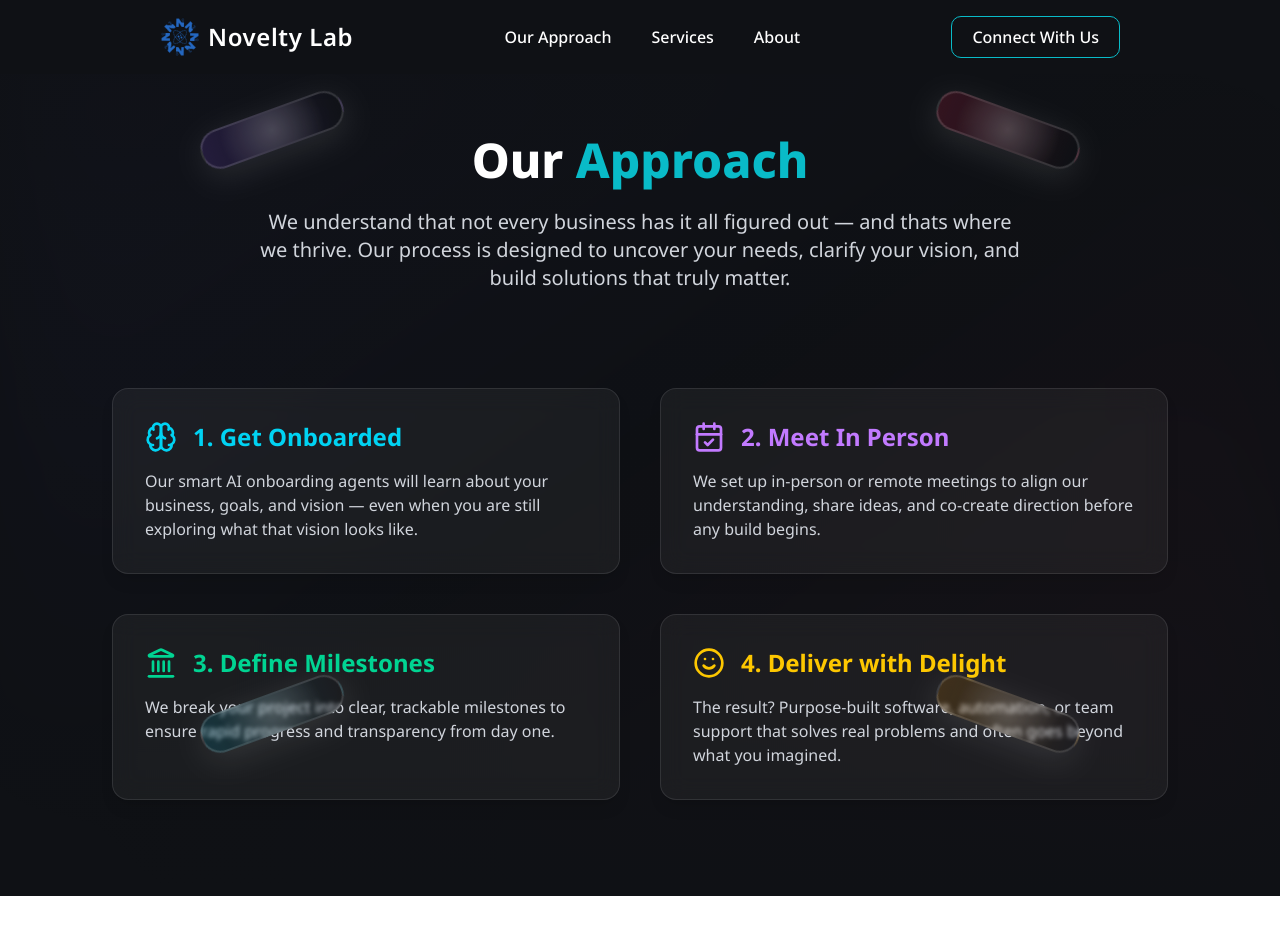
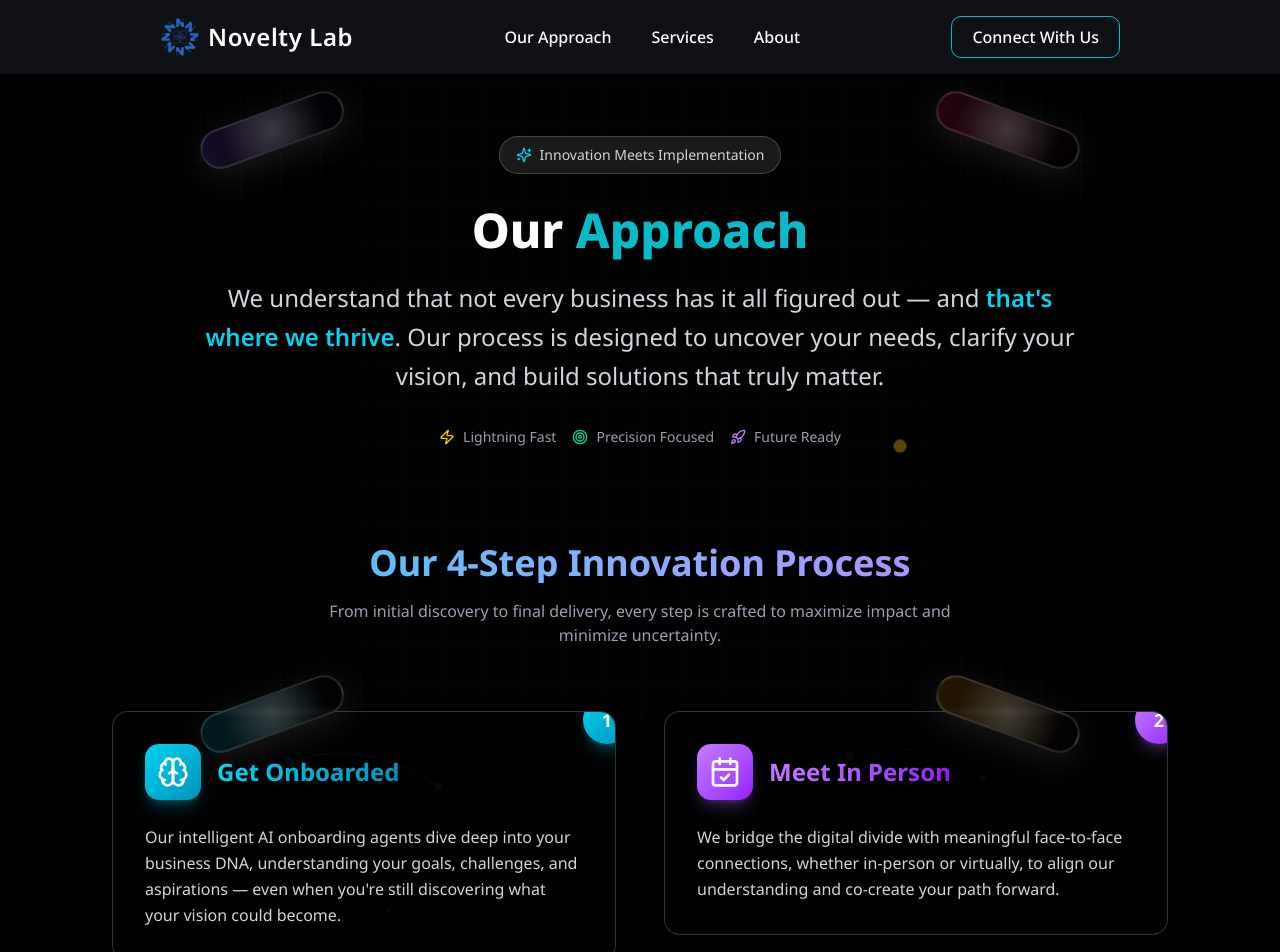
Before and after one commit to rupeshbug/novelty_lab_website, a Next.js app: page /approach in a window 1280 px wide. Shown: the top 952 px of the page. Before the commit the page ends 896 px from the top, so only its background shows below. Built offline with nearby package versions, Linux system fonts and the light colour scheme.

Commit message:
minor changes

```diff
--- a/src/app/approach/page.tsx
+++ b/src/app/approach/page.tsx
@@ -1,85 +1,331 @@
 "use client";
 
 import Navbar from "../components/Navbar";
-import { Brain, CalendarCheck, Landmark, Smile } from "lucide-react";
+import {
+  Brain,
+  CalendarCheck,
+  Landmark,
+  Smile,
+  Sparkles,
+  Zap,
+  Target,
+  Rocket,
+} from "lucide-react";
+import { useState, useEffect } from "react";
+
+// Blinking particles component
+const BlinkingParticles = () => {
+  const particles = [
+    { id: 1, x: 15, y: 25, color: "cyan-400", delay: 0 },
+    { id: 2, x: 85, y: 40, color: "purple-400", delay: 1 },
+    { id: 3, x: 25, y: 70, color: "emerald-400", delay: 2 },
+    { id: 4, x: 70, y: 80, color: "yellow-400", delay: 0.5 },
+  ];
+
+  return (
+    <div className="absolute inset-0 overflow-hidden pointer-events-none">
+      {particles.map((particle) => (
+        <div
+          key={particle.id}
+          className={`absolute w-2 h-2 bg-${particle.color} rounded-full animate-ping`}
+          style={{
+            left: `${particle.x}%`,
+            top: `${particle.y}%`,
+            animationDelay: `${particle.delay}s`,
+          }}
+        />
+      ))}
+    </div>
+  );
+};
+
+// Animated background grid
+const AnimatedGrid = () => {
+  return (
+    <div className="absolute inset-0 opacity-10">
+      <div className="absolute inset-0 bg-gradient-to-r from-transparent via-cyan-500/10 to-transparent animate-pulse" />
+      <svg className="w-full h-full" xmlns="http://www.w3.org/2000/svg">
+        <defs>
+          <pattern
+            id="grid"
+            width="40"
+            height="40"
+            patternUnits="userSpaceOnUse"
+          >
+            <path
+              d="M 40 0 L 0 0 0 40"
+              fill="none"
+              stroke="currentColor"
+              strokeWidth="1"
+              opacity="0.3"
+            />
+          </pattern>
+        </defs>
+        <rect
+          width="100%"
+          height="100%"
+          fill="url(#grid)"
+          className="text-cyan-400/20"
+        />
+      </svg>
+    </div>
+  );
+};
+
+// Interactive step card component
+const StepCard = ({
+  step,
+  icon: Icon,
+  title,
+  description,
+  color,
+  index,
+}: {
+  step: number;
+  icon: never;
+  title: string;
+  description: string;
+  color: "cyan" | "purple" | "emerald" | "yellow";
+  index: number;
+}) => {
+  const [isHovered, setIsHovered] = useState(false);
+  const [isVisible, setIsVisible] = useState(false);
+
+  useEffect(() => {
+    const timer = setTimeout(() => setIsVisible(true), index * 200);
+    return () => clearTimeout(timer);
+  }, [index]);
+
+  const colorClasses = {
+    cyan: "from-cyan-400 to-cyan-600 shadow-cyan-400/25",
+    purple: "from-purple-400 to-purple-600 shadow-purple-400/25",
+    emerald: "from-emerald-400 to-emerald-600 shadow-emerald-400/25",
+    yellow: "from-yellow-400 to-yellow-600 shadow-yellow-400/25",
+  };
+
+  return (
+    <div
+      className={`relative group transition-all duration-700 ${
+        isVisible ? "opacity-100 translate-y-0" : "opacity-0 translate-y-8"
+      }`}
+      onMouseEnter={() => setIsHovered(true)}
+      onMouseLeave={() => setIsHovered(false)}
+    >
+      {/* Glow effect */}
+      <div
+        className={`absolute -inset-1 bg-gradient-to-r ${colorClasses[color]} rounded-2xl blur opacity-0 group-hover:opacity-75 transition duration-1000`}
+      />
+
+      {/* Main card */}
+      <div className="relative bg-black/40 backdrop-blur-xl border border-white/20 p-8 rounded-2xl shadow-2xl overflow-hidden transform transition-all duration-500 hover:scale-105 hover:rotate-1">
+        {/* Background pattern */}
+        <div className="absolute inset-0 opacity-5">
+          <svg className="w-full h-full" viewBox="0 0 100 100">
+            <circle
+              cx="20"
+              cy="20"
+              r="2"
+              fill="currentColor"
+              className={`text-${color}-400`}
+            />
+            <circle
+              cx="80"
+              cy="30"
+              r="1.5"
+              fill="currentColor"
+              className={`text-${color}-400`}
+            />
+            <circle
+              cx="60"
+              cy="80"
+              r="1"
+              fill="currentColor"
+              className={`text-${color}-400`}
+            />
+            <path
+              d="M20,20 Q50,10 80,30"
+              stroke="currentColor"
+              strokeWidth="0.5"
+              fill="none"
+              className={`text-${color}-400`}
+            />
+          </svg>
+        </div>
+
+        {/* Step number */}
+        <div
+          className={`absolute -top-4 -right-4 w-12 h-12 bg-gradient-to-br ${colorClasses[color]} rounded-full flex items-center justify-center text-white font-bold text-lg shadow-lg`}
+        >
+          {step}
+        </div>
+
+        {/* Icon with animation */}
+        <div className="flex items-center gap-4 mb-6">
+          <div
+            className={`p-3 rounded-xl bg-gradient-to-br ${
+              colorClasses[color]
+            } shadow-lg transform transition-transform duration-300 ${
+              isHovered ? "rotate-12 scale-110" : ""
+            }`}
+          >
+            <Icon className="w-8 h-8 text-white" />
+          </div>
+          <h2
+            className={`text-2xl font-bold bg-gradient-to-r ${colorClasses[color]} bg-clip-text text-transparent`}
+          >
+            {title}
+          </h2>
+        </div>
+
+        {/* Description */}
+        <p className="text-gray-300 leading-relaxed transition-all duration-300 group-hover:text-gray-200">
+          {description}
+        </p>
+
+        {/* Animated border */}
+        <div
+          className={`absolute inset-x-0 bottom-0 h-1 bg-gradient-to-r ${colorClasses[color]} transform scale-x-0 group-hover:scale-x-100 transition-transform duration-500 origin-left`}
+        />
+      </div>
+    </div>
+  );
+};
 
 export default function OurApproachPage() {
+  const steps = [
+    {
+      step: 1,
+      icon: Brain,
+      title: "Get Onboarded",
+      description:
+        "Our intelligent AI onboarding agents dive deep into your business DNA, understanding your goals, challenges, and aspirations — even when you're still discovering what your vision could become.",
+      color: "cyan",
+    },
+    {
+      step: 2,
+      icon: CalendarCheck,
+      title: "Meet In Person",
+      description:
+        "We bridge the digital divide with meaningful face-to-face connections, whether in-person or virtually, to align our understanding and co-create your path forward.",
+      color: "purple",
+    },
+    {
+      step: 3,
+      icon: Landmark,
+      title: "Define Milestones",
+      description:
+        "Your project transforms into a series of clear, achievable milestones with transparent tracking, ensuring rapid progress and complete visibility every step of the way.",
+      color: "emerald",
+    },
+    {
+      step: 4,
+      icon: Smile,
+      title: "Deliver with Delight",
+      description:
+        "Experience purpose-built solutions that don't just meet expectations — they exceed them, delivering software and automation that solves real problems in ways you never imagined.",
+      color: "yellow",
+    },
+  ];
+
   return (
-    <>
+    <div className="min-h-screen bg-black text-white overflow-hidden relative">
       <Navbar />
-      <main className="min-h-screen text-white mt-10">
+      <AnimatedGrid />
+
+      <main className="relative z-10 mt-10">
         {/* Hero Section */}
-        <section className="max-w-7xl mx-auto px-6 py-24 md:px-12 text-center">
-          <h1 className="text-4xl md:text-5xl font-extrabold mb-6">
-            Our <span className="text-[#09bbc8]">Approach</span>
-          </h1>
-          <p className="text-lg md:text-xl text-gray-300 max-w-3xl mx-auto">
-            We understand that not every business has it all figured out — and
-            thats where we thrive. Our process is designed to uncover your
-            needs, clarify your vision, and build solutions that truly matter.
-          </p>
+        <section className="max-w-7xl mx-auto px-6 py-24 md:px-12 text-center relative">
+          <BlinkingParticles />
+          <div className="relative">
+            <div className="inline-flex items-center gap-2 px-4 py-2 bg-white/10 backdrop-blur-md rounded-full border border-white/20 mb-8">
+              <Sparkles className="w-4 h-4 text-cyan-400" />
+              <span className="text-sm text-gray-300">
+                Innovation Meets Implementation
+              </span>
+            </div>
+
+            <h1 className="text-4xl md:text-5xl font-extrabold mb-6 text-white">
+              Our <span className="text-[#09bbc8]">Approach</span>
+            </h1>
+
+            <p className="text-xl md:text-2xl text-gray-300 max-w-4xl mx-auto leading-relaxed mb-8">
+              We understand that not every business has it all figured out — and{" "}
+              <span className="text-cyan-400 font-semibold">
+                that&apos;s where we thrive
+              </span>
+              . Our process is designed to uncover your needs, clarify your
+              vision, and build solutions that truly matter.
+            </p>
+
+            <div className="flex flex-wrap justify-center gap-4 text-sm text-gray-400">
+              <div className="flex items-center gap-2">
+                <Zap className="w-4 h-4 text-yellow-400" />
+                <span>Lightning Fast</span>
+              </div>
+              <div className="flex items-center gap-2">
+                <Target className="w-4 h-4 text-emerald-400" />
+                <span>Precision Focused</span>
+              </div>
+              <div className="flex items-center gap-2">
+                <Rocket className="w-4 h-4 text-purple-400" />
+                <span>Future Ready</span>
+              </div>
+            </div>
+          </div>
         </section>
 
-        {/* 4-Step Process */}
-        <section className="max-w-6xl mx-auto px-6 md:px-12 pb-24 grid grid-cols-1 md:grid-cols-2 gap-10">
-          {/* Step 1 */}
-          <div className="bg-white/5 backdrop-blur-md border border-white/10 p-8 rounded-2xl shadow-lg">
-            <div className="flex items-center gap-4 mb-4">
-              <Brain className="w-8 h-8 text-cyan-400" />
-              <h2 className="text-2xl font-bold text-cyan-400">
-                1. Get Onboarded
-              </h2>
-            </div>
-            <p className="text-gray-300">
-              Our smart AI onboarding agents will learn about your business,
-              goals, and vision — even when you are still exploring what that
-              vision looks like.
+        {/* Process Section */}
+        <section className="max-w-6xl mx-auto px-6 md:px-12 pb-24">
+          <div className="text-center mb-16">
+            <h2 className="text-3xl md:text-4xl font-bold mb-4 bg-gradient-to-r from-cyan-400 to-purple-400 bg-clip-text text-transparent">
+              Our 4-Step Innovation Process
+            </h2>
+            <p className="text-gray-400 max-w-2xl mx-auto">
+              From initial discovery to final delivery, every step is crafted to
+              maximize impact and minimize uncertainty.
             </p>
           </div>
 
-          {/* Step 2 */}
-          <div className="bg-white/5 backdrop-blur-md border border-white/10 p-8 rounded-2xl shadow-lg">
-            <div className="flex items-center gap-4 mb-4">
-              <CalendarCheck className="w-8 h-8 text-purple-400" />
-              <h2 className="text-2xl font-bold text-purple-400">
-                2. Meet In Person
-              </h2>
-            </div>
-            <p className="text-gray-300">
-              We set up in-person or remote meetings to align our understanding,
-              share ideas, and co-create direction before any build begins.
-            </p>
+          <div className="grid grid-cols-1 md:grid-cols-2 gap-8 md:gap-12">
+            {steps.map((step, index) => (
+              <StepCard key={step.step} {...step} index={index} />
+            ))}
           </div>
 
-          {/* Step 3 */}
-          <div className="bg-white/5 backdrop-blur-md border border-white/10 p-8 rounded-2xl shadow-lg">
-            <div className="flex items-center gap-4 mb-4">
-              <Landmark className="w-8 h-8 text-emerald-400" />
-              <h2 className="text-2xl font-bold text-emerald-400">
-                3. Define Milestones
-              </h2>
+          {/* Process flow visualization */}
+          <div className="mt-16 relative">
+            <div className="absolute inset-0 flex items-center justify-center">
+              <div className="w-full h-px bg-gradient-to-r from-transparent via-cyan-400/50 to-transparent" />
             </div>
-            <p className="text-gray-300">
-              We break your project into clear, trackable milestones to ensure
-              rapid progress and transparency from day one.
-            </p>
+            <div className="relative flex justify-center">
+              <div className="bg-black/60 backdrop-blur-md px-6 py-3 rounded-full border border-white/20">
+                <span className="text-sm text-gray-300">
+                  Seamless Flow, Exceptional Results
+                </span>
+              </div>
+            </div>
           </div>
+        </section>
 
-          {/* Step 4 */}
-          <div className="bg-white/5 backdrop-blur-md border border-white/10 p-8 rounded-2xl shadow-lg">
-            <div className="flex items-center gap-4 mb-4">
-              <Smile className="w-8 h-8 text-yellow-400" />
-              <h2 className="text-2xl font-bold text-yellow-400">
-                4. Deliver with Delight
-              </h2>
+        {/* CTA Section */}
+        <section className="max-w-4xl mx-auto px-6 md:px-12 pb-24 text-center">
+          <div className="bg-gradient-to-r from-cyan-500/10 to-purple-500/10 backdrop-blur-xl p-12 rounded-3xl border border-white/10 relative overflow-hidden">
+            <div className="absolute inset-0 bg-gradient-to-r from-cyan-400/5 to-purple-400/5 animate-pulse" />
+            <div className="relative">
+              <h3 className="text-3xl md:text-4xl font-bold mb-6 bg-gradient-to-r from-white to-gray-300 bg-clip-text text-transparent">
+                Ready to Start Your Innovation Journey?
+              </h3>
+              <p className="text-gray-300 mb-8 text-lg">
+                Let&apos;s explore what&apos;s possible when cutting-edge
+                technology meets your unique vision.
+              </p>
+              <button className="group cursor-pointer relative px-8 py-4 bg-gradient-to-r from-cyan-500 to-purple-500 rounded-full font-semibold text-white transform transition-all duration-300 hover:scale-105 hover:shadow-2xl hover:shadow-cyan-500/25">
+                <span className="relative z-10">Begin Your Project</span>
+              </button>
             </div>
-            <p className="text-gray-300">
-              The result? Purpose-built software, automation, or team support
-              that solves real problems and often goes beyond what you imagined.
-            </p>
           </div>
         </section>
       </main>
-    </>
+    </div>
   );
 }
--- a/src/app/services/page.tsx
+++ b/src/app/services/page.tsx
@@ -13,7 +13,7 @@ export default function ServicesPage() {
           <h1 className="text-4xl md:text-5xl font-extrabold mb-6">
             Our <span className="text-[#09bbc8]">Services</span>
           </h1>
-          <p className="text-lg md:text-xl text-gray-300 max-w-3xl mx-auto">
+          <p className="text-xl md:text-2xl text-gray-300 max-w-3xl mx-auto">
             Supercharge your business with intelligent solutions, custom
             applications, and a world-class team—ready on demand.
           </p>
```
